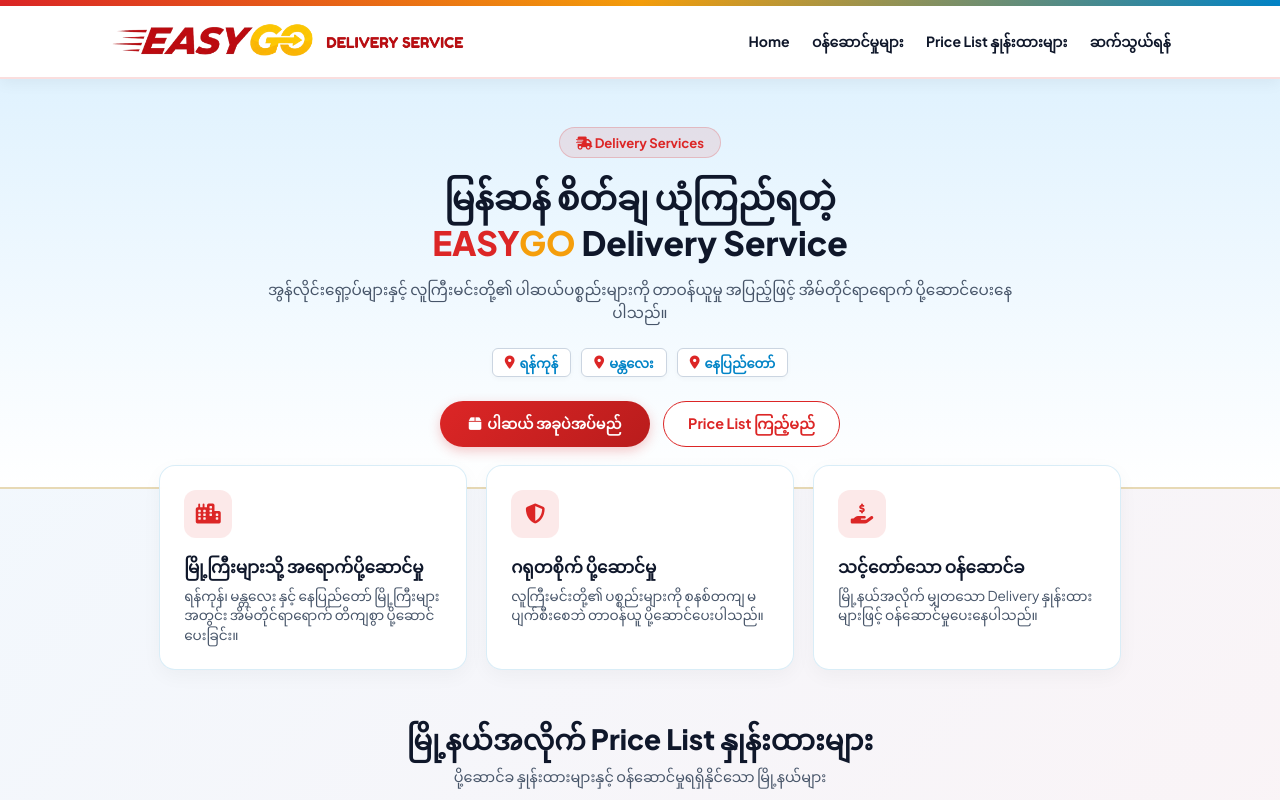
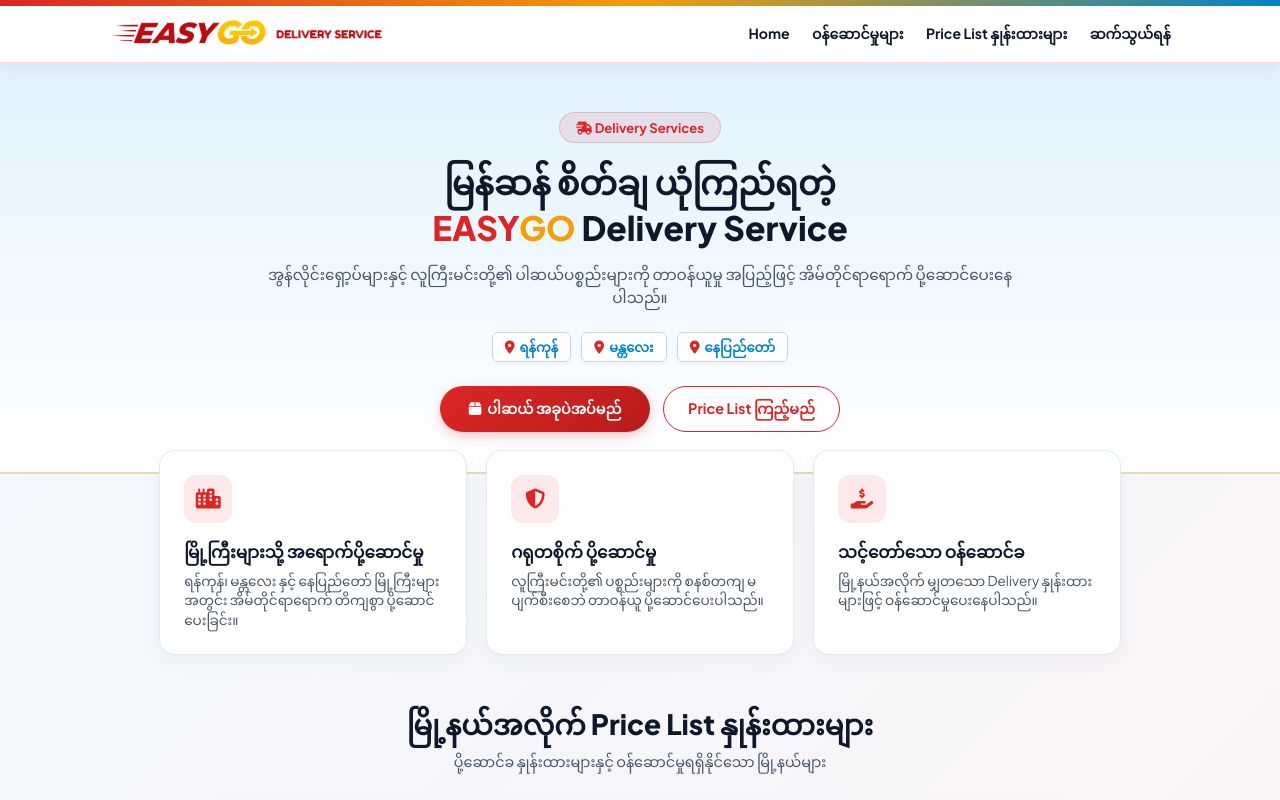
Before and after one commit to nyein16/Easy-Go-, a plain HTML site: page index.html in a window 1280 px wide. Shown: the top 800 px of the page. Drawn offline with Linux system fonts and the light colour scheme; a web font is replaced by a local one.

Commit message:
Add files via upload

```diff
--- a/index.html
+++ b/index.html
@@ -52,7 +52,7 @@
     .nav-container {
       max-width: 1100px;
       margin: 0 auto;
-      padding: 0.6rem 1.2rem;
+      padding: 0.5rem 1.2rem;
       display: flex;
       justify-content: space-between;
       align-items: center;
@@ -64,11 +64,12 @@
       text-decoration: none;
     }
 
-    /* Logo size ပိုမိုကြီးမားကြည်လင်စေရန် ချိန်ညှိထားသည် */
+    /* Logo ပုံ ကွက်တိဖြစ်စေရန် အကျယ်နှင့် အမြင့် ထိန်းညှိခြင်း */
     .logo-img {
-      max-height: 52px;
+      height: 40px;
       width: auto;
       object-fit: contain;
+      display: block;
     }
 
     .nav-links {
@@ -339,7 +340,7 @@
   <header>
     <div class="nav-container">
       <a href="#" class="logo">
-        <!-- Logo file name updated -->
+        <!-- Logo file name -->
         <img src="ei_1793952367895-removebg-preview.png" alt="Easy Go Logo" class="logo-img">
       </a>
       <ul class="nav-links">
```
